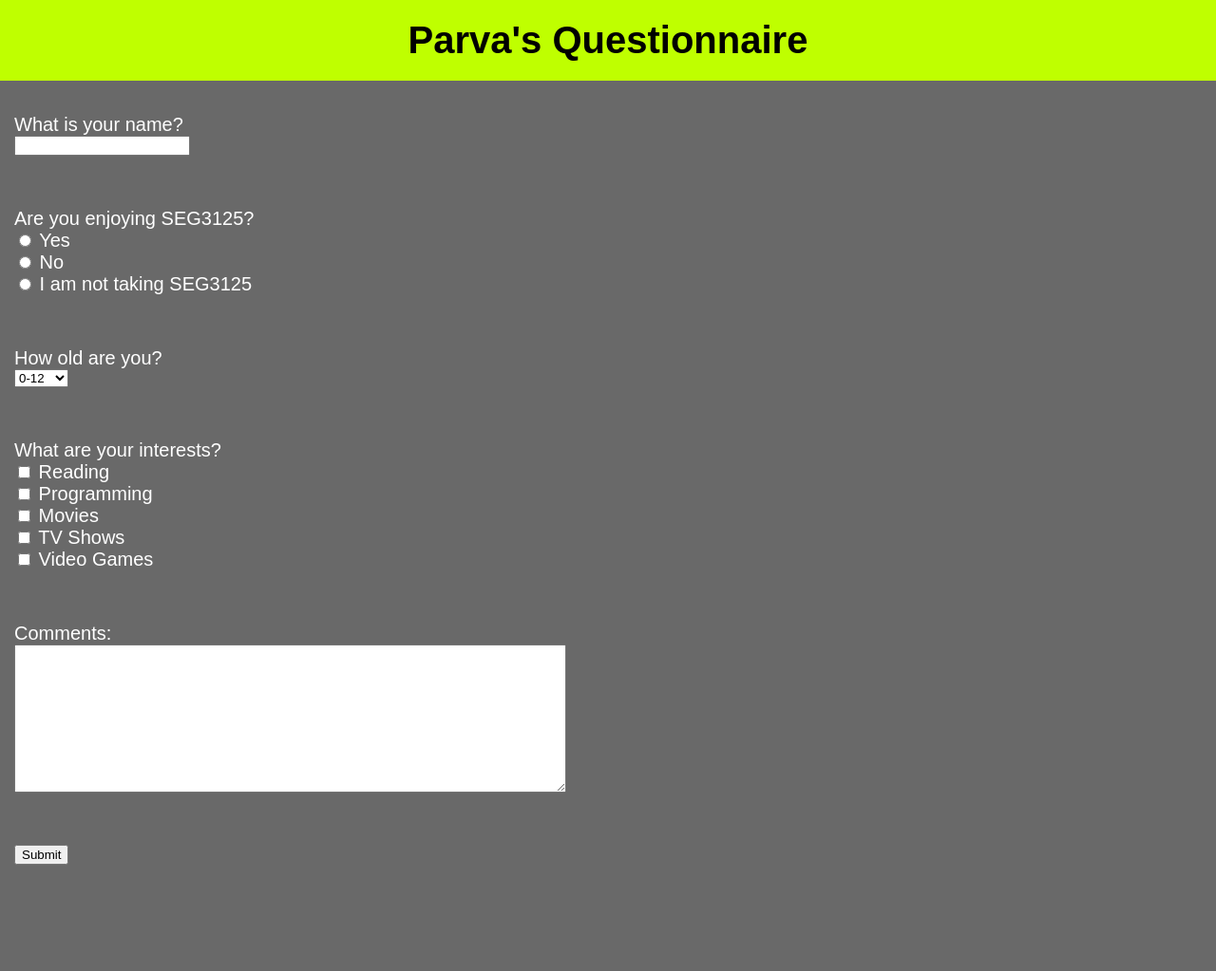
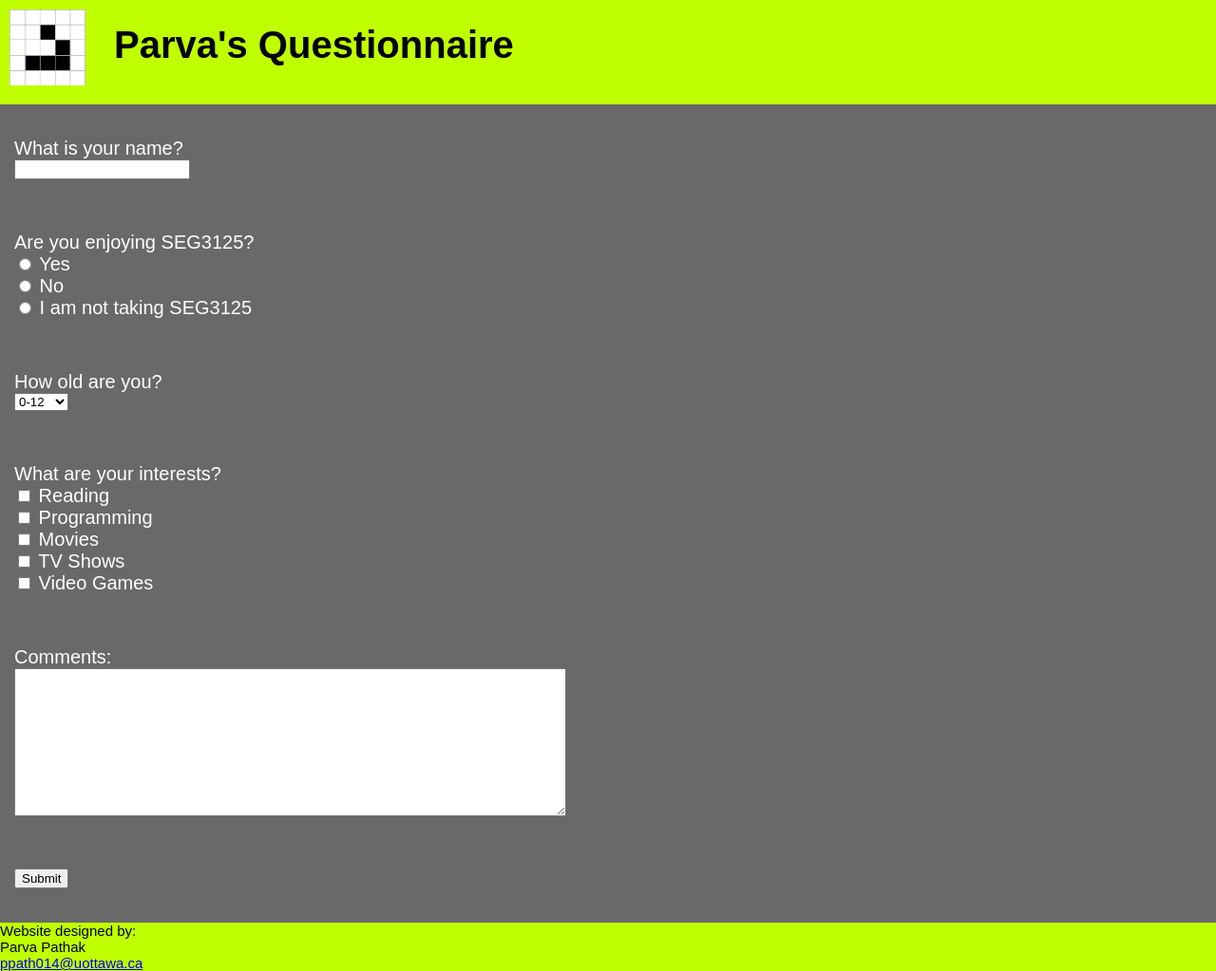
Before and after one commit to ParvaP/ParvaP.github.io, a plain HTML site: page index.html in a window 1280 px wide. Shown: the whole page at 95% size. Before the commit the page ends 947 px from the top, so only its background shows below. Drawn offline with Linux system fonts and the light colour scheme.

Commit message:
formating

```diff
--- a/index.html
+++ b/index.html
@@ -3,7 +3,10 @@
     <link rel="stylesheet" href="style.css">
 </head>
 <body>
-    <div class="header"> Parva's Questionnaire </div>
+    <div class="header">
+        <a href="https://parvap.github.io/"><img src="imgs/Glider.jpg" style="float:left;width:80px;height:80px;"></a>
+        <div class="header_title">Parva's Questionnaire </div>
+    </div>
     <form action="submit.html" name="form" method="POST">
 
         <div class="question"> What is your name? <br>
@@ -53,4 +56,10 @@
             <input type="submit" value="Submit">
         </div>
     </form>
+
+    <footer>
+        Website designed by:<br>
+        Parva Pathak<br>
+        <a href="ppath014@uottawa.ca">ppath014@uottawa.ca</a>
+    </footer>
 </body>
--- a/style.css
+++ b/style.css
@@ -1,25 +1,31 @@
 body {
-    padding: 0;
     margin: 0px;
     background-color: #696969;
     color: #ffffff;
+    font-family: Arial, Helvetica, sans-serif;
 }
 .header {
-    padding-top: 20px;
-    padding-bottom: 20px;
+    color: black;
     background-color: #BFFF00;
 
-    text-decoration: none;
-    color: black;
+    font-weight: bold;
+    font-size: 40px;
+    padding-top: 10px;
+    padding-left: 10px;
+    padding-bottom: 100px;
     text-align: center;
 
-    font-family: Arial, Helvetica, sans-serif;
+}
+
+.header_title {
     font-weight: bold;
-    font-size: 40px;
+    padding-left: 30px;
+    padding-top: 15px;
+    float: left;
 }
+
 .question{
     margin: 15px;
-    font-family: Arial, Helvetica, sans-serif;
     font-size: 20px;
     padding-top: 20px;
     padding-bottom: 20px;
@@ -27,3 +33,9 @@ body {
 .question label{
     font-size: 20px;
 }
+
+footer{
+    color: black;
+    font-size: 15px;
+    background-color: #BFFF00;
+}
```
Also changed, not shown: imgs/Glider.jpg (added).
